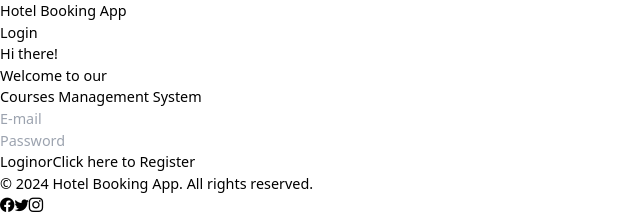
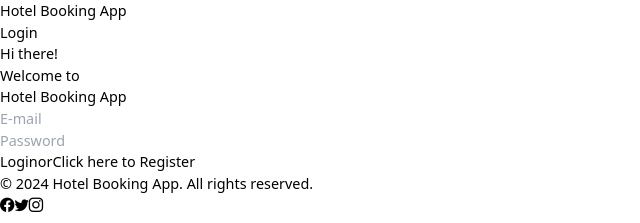
Before and after one commit to Pravinda-Bandara/Hotel-Booking-Platform-Fronted, a React (Vite) app: page / in a window 1280 px wide. Shown: the top 223 px of the page, without its empty margins (0-640 px from the left). Built offline with nearby package versions, Linux system fonts and the light colour scheme.

Commit message:
use User validations

```diff
--- a/src/pages/LoginPage.jsx
+++ b/src/pages/LoginPage.jsx
@@ -1,10 +1,11 @@
-import {useContext, useEffect, useState} from "react";
-import {useNavigate} from "react-router-dom";
-import {Store} from "../Store.jsx";
-import {login} from "../apiHooks/ApiHooks.js";
-import {getError} from "../utils/errorUtils.js";
-import {toast} from "react-toastify";
+import { useContext, useEffect, useState } from "react";
+import { useNavigate } from "react-router-dom";
+import { Store } from "../Store.jsx";
+import { login } from "../apiHooks/ApiHooks.js";
+import { getError } from "../utils/errorUtils.js";
+import { toast } from "react-toastify";
 import InputFieldComponent from "../components/inputFieldComponent.jsx";
+import { LoginValidationUtil } from "../utils/validationUtil.jsx";
 
 export function LoginPage() {
     const navigate = useNavigate();
@@ -18,6 +19,9 @@ export function LoginPage() {
 
     const handleLogin = async (event) => {
         event.preventDefault();
+        if (!LoginValidationUtil(email, password)) {
+            return;
+        }
 
         setIsPending(true);
         try {
@@ -38,12 +42,19 @@ export function LoginPage() {
     }, [userInfo, navigate]);
 
     return (
-        <div className="flex justify-center items-center h-screen bg-gray-800">
-            <div className="bg-white p-8 rounded-lg shadow-lg">
+        <div
+            className="flex justify-center items-center h-screen bg-cover bg-center relative"
+        >
+
+            {/* Content */}
+            <div className="relative bg-white p-8 rounded-lg shadow-lg bg-opacity-80">
+                <div className="mb-6">
                 <h1 className="text-3xl font-bold text-gray-900 mb-4">Hi there!</h1>
-                <p className="text-gray-700 mb-6">
-                    Welcome to our <br /> Courses Management System
-                </p>
+                <h2 className="text-gray-700 text-lg">
+                    Welcome to
+                </h2>
+                <h2 className="font-bold text-xl">Hotel Booking App</h2>
+                </div>
                 <form onSubmit={handleLogin}>
                     <div className="mb-4">
                         <InputFieldComponent
@@ -67,7 +78,7 @@ export function LoginPage() {
                     <button
                         type="submit"
                         disabled={isPending}
-                        className="bg-blue-500 text-white px-4 py-2 rounded-md w-full  hover:bg-blue-700"
+                        className="bg-blue-500 text-white px-4 py-2 rounded-md w-full hover:bg-blue-700"
                     >
                         Login
                     </button>
--- a/src/pages/RegisterPage.jsx
+++ b/src/pages/RegisterPage.jsx
@@ -1,12 +1,13 @@
-import {useContext, useEffect, useState} from "react";
-import {useNavigate} from "react-router-dom";
-import {toast} from "react-toastify";
-import {getError} from "../utils/errorUtils.js";
+import { useContext, useEffect, useState } from "react";
+import { useNavigate } from "react-router-dom";
+import { toast } from "react-toastify";
+import { getError } from "../utils/errorUtils.js";
 import apiClient from "../apiClient.js";
 import InputFieldComponent from "../components/inputFieldComponent.jsx";
-import {Store} from "../Store.jsx";
+import { Store } from "../Store.jsx";
+import { RegisterValidationUtil } from "../utils/validationUtil.jsx";
 
-export  function RegisterPage() {
+export function RegisterPage() {
     const [email, setEmail] = useState('');
     const [password, setPassword] = useState('');
     const [confirmPassword, setConfirmPassword] = useState('');
@@ -14,20 +15,21 @@ export  function RegisterPage() {
     const { state, dispatch } = useContext(Store);
     const { userInfo } = state;
     const navigate = useNavigate();
-    const redirect = '/bookings';
 
     const handleRegister = async (event) => {
         event.preventDefault();
 
+        if (!RegisterValidationUtil(email, password, confirmPassword)) {
+            return;
+        }
 
         try {
             const data = await registerUser({ email, password });
             dispatch({ type: 'USER_SIGNIN', payload: data });
             localStorage.setItem('userInfo', JSON.stringify(data));
+            navigate(`/booking/${data._id}`);
         } catch (err) {
-            toast.error(getError(err), {
-                autoClose: 1000
-            });
+            toast.error(getError(err), { autoClose: 1000 });
         }
     };
 
@@ -47,8 +49,12 @@ export  function RegisterPage() {
     };
 
     return (
-        <div className="flex justify-center items-center h-screen bg-gray-800">
-            <div className="bg-white p-8 rounded-lg shadow-lg">
+        <div
+            className="flex justify-center items-center h-screen ">
+
+
+            {/* Content */}
+            <div className="relative bg-white p-8 rounded-lg shadow-lg bg-opacity-80">
                 <h1 className="text-3xl font-bold text-gray-900 mb-4">Register Now!</h1>
                 <form onSubmit={handleRegister}>
                     <div className="mb-4">
@@ -78,7 +84,6 @@ export  function RegisterPage() {
                             className="w-full px-4 py-2 border rounded-md"
                         />
                     </div>
-
                     <div className="flex justify-between items-center">
                         <button type="submit" className="bg-blue-500 text-white px-4 py-2 rounded-md hover:bg-blue-700">
                             Register
```
